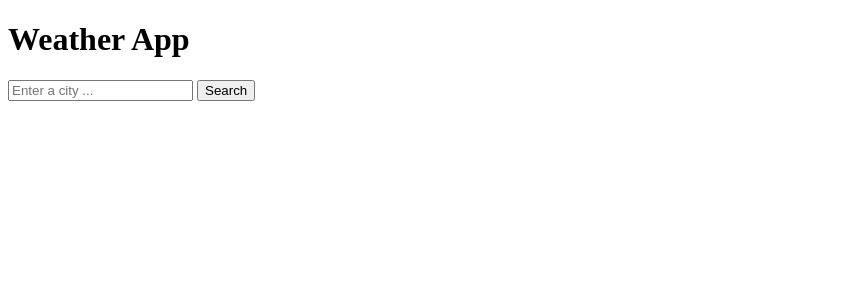
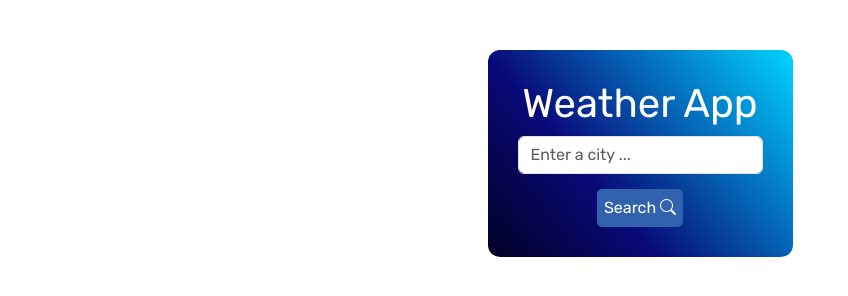
Before and after one commit to Fenrir-qt/simple-to-do-app, a plain HTML site: page index.html in a window 1280 px wide. Shown: the whole page, without its empty margins (0-848 px from the left). Drawn offline with nearby package versions, Linux system fonts and the light colour scheme.

Commit message:
Added design to the form

```diff
--- a/index.html
+++ b/index.html
@@ -4,18 +4,24 @@
 <head>
     <meta charset="UTF-8">
     <meta name="viewport" content="width=device-width, initial-scale=1.0">
+    <link href="https://cdn.jsdelivr.net/npm/bootstrap@5.3.3/dist/css/bootstrap.min.css" rel="stylesheet"
+        integrity="sha384-QWTKZyjpPEjISv5WaRU9OFeRpok6YctnYmDr5pNlyT2bRjXh0JMhjY6hW+ALEwIH" crossorigin="anonymous">
+    <link href="https://cdn.jsdelivr.net/npm/bootstrap-icons/font/bootstrap-icons.css" rel="stylesheet">
     <link rel="stylesheet" href="style.css">
     <title>Weather App</title>
 </head>
 
 <body>
     <div class="container">
-        <form action="" class="form-control">
+        <form action="" class="weather-form">
             <h1 class="form-header">Weather App</h1>
-            <input type="text" class="form-input" placeholder="Enter a city ..." />
-            <button class="search-btn">Search</button>
+            <input type="text" id="city-input" name="city" class="form-control" placeholder="Enter a city ..." />
+            <button type="button" class="search-btn">Search <i class="bi bi-search"></i></button>
         </form>
     </div>
 </body>
+<script src="https://cdn.jsdelivr.net/npm/bootstrap@5.3.3/dist/js/bootstrap.bundle.min.js"
+    integrity="sha384-YvpcrYf0tY3lHB60NNkmXc5s9fDVZLESaAA55NDzOxhy9GkcIdslK1eN7N6jIeHz"
+    crossorigin="anonymous"></script>
 
 </html>
--- a/style.css
+++ b/style.css
@@ -0,0 +1,44 @@
+@import url('https://fonts.googleapis.com/css2?family=DM+Sans:opsz@9..40&family=Rubik:wght@400;600&display=swap');
+
+* {
+  font-family: 'Rubik', sans-serif;
+}
+
+.container {
+  display: flex;
+  justify-content: center;
+  margin-top: 50px;
+}
+
+.weather-form {
+  display: block;
+  margin-left: auto;
+  margin-right: auto;
+  border: none;
+  border-radius: 12px;
+  padding: 30px;
+  background: linear-gradient(50deg, rgba(2, 0, 36, 1) 0%, rgba(9, 9, 121, 1) 35%, rgba(0, 212, 255, 1) 100%);
+}
+
+.form-header{
+  text-align: center;
+  color: white;
+}
+
+.search-btn{
+  margin-top: 15px;
+  display: block;
+  margin-left: auto;
+  margin-right: auto;
+  padding: 7px;
+  background:rgb(48, 98, 173);
+  color: white;
+  border: none;
+  border-radius: 5px;
+}
+
+.search-btn:hover{
+  background:rgba(2, 0, 36, 1) ;
+  transition: 0.4s;
+  color: grey;
+}
```
Also changed, not shown: 2 other files.
